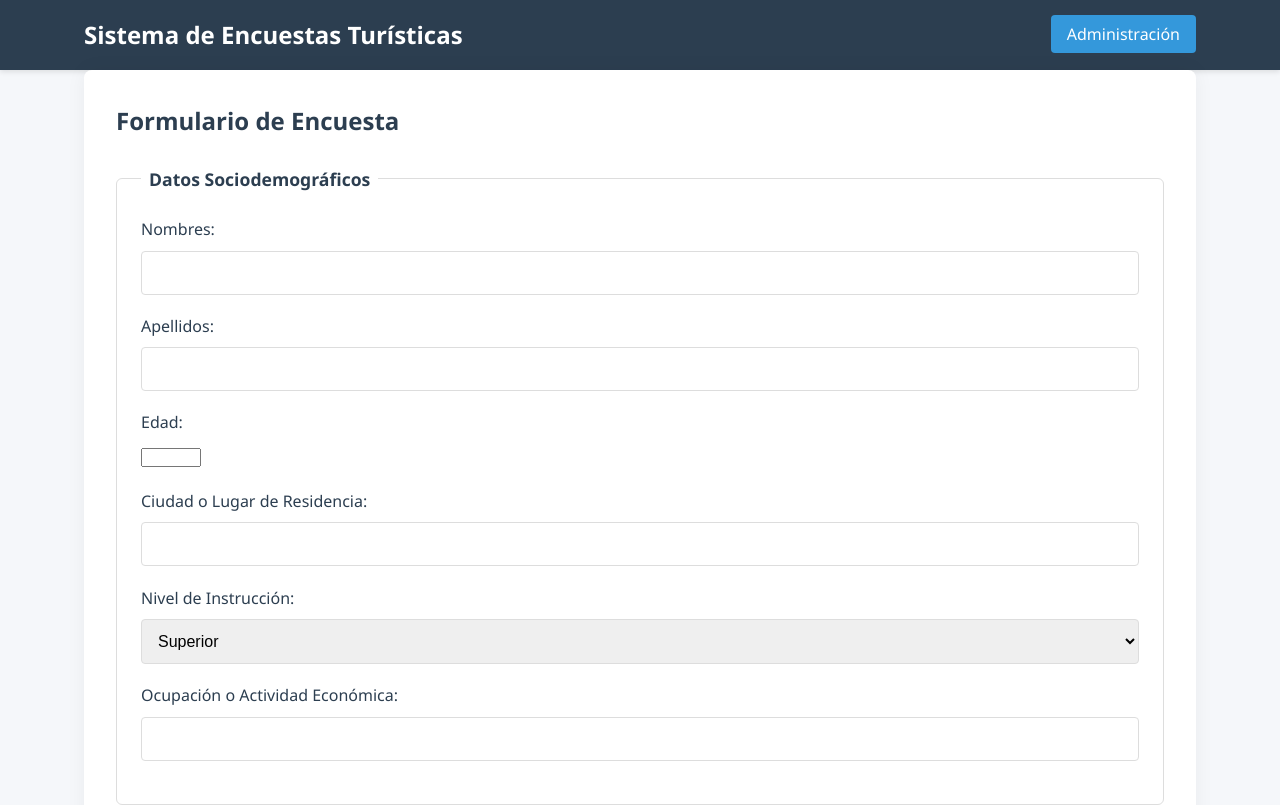
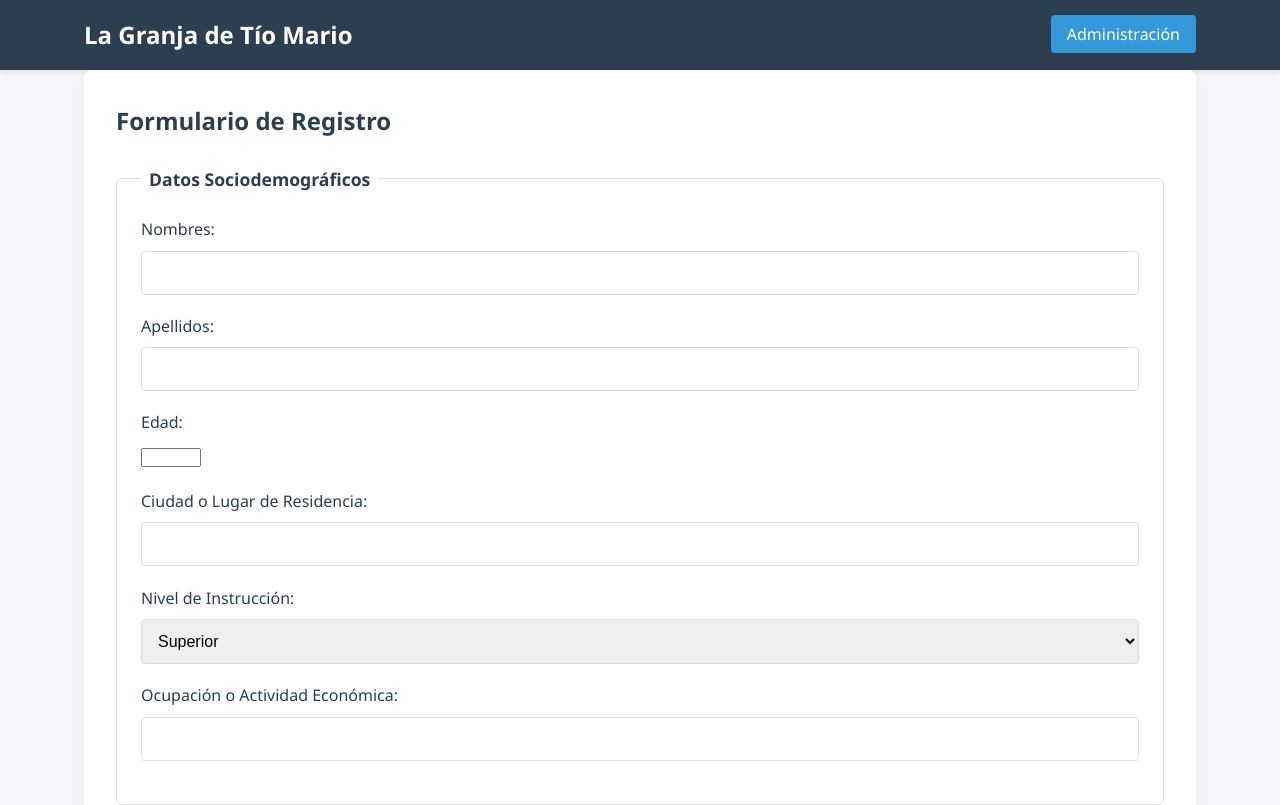
Before and after one commit to ChrisD14/Turismo, a plain HTML site: page index.html in a window 1280 px wide. Shown: the top 805 px of the page. Drawn offline with nearby package versions, Linux system fonts and the light colour scheme.

Commit message:
Update index.html

```diff
--- a/index.html
+++ b/index.html
@@ -11,7 +11,7 @@
 <body>
     <header class="header">
         <div class="container">
-            <h1>Sistema de Encuestas Turísticas</h1>
+            <h1>La Granja de Tío Mario</h1>
             <nav>
                 <a href="login.html" class="admin-link">Administración</a>
             </nav>
@@ -20,7 +20,7 @@
 
     <main class="container">
         <section class="survey-section">
-            <h2>Formulario de Encuesta</h2>
+            <h2>Formulario de Registro</h2>
             <form id="surveyForm" class="survey-form">
                 <fieldset>
                     <legend>Datos Sociodemográficos</legend>
```
